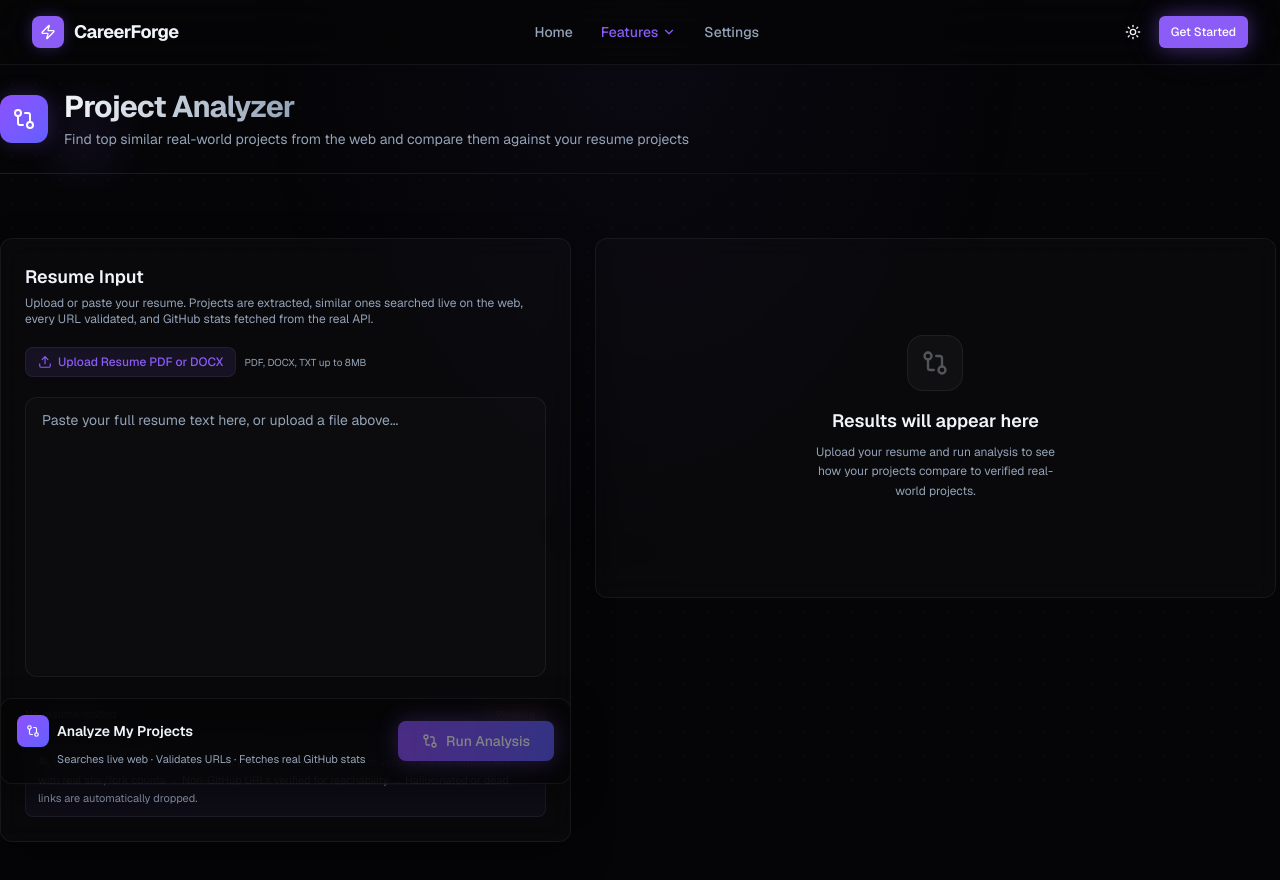
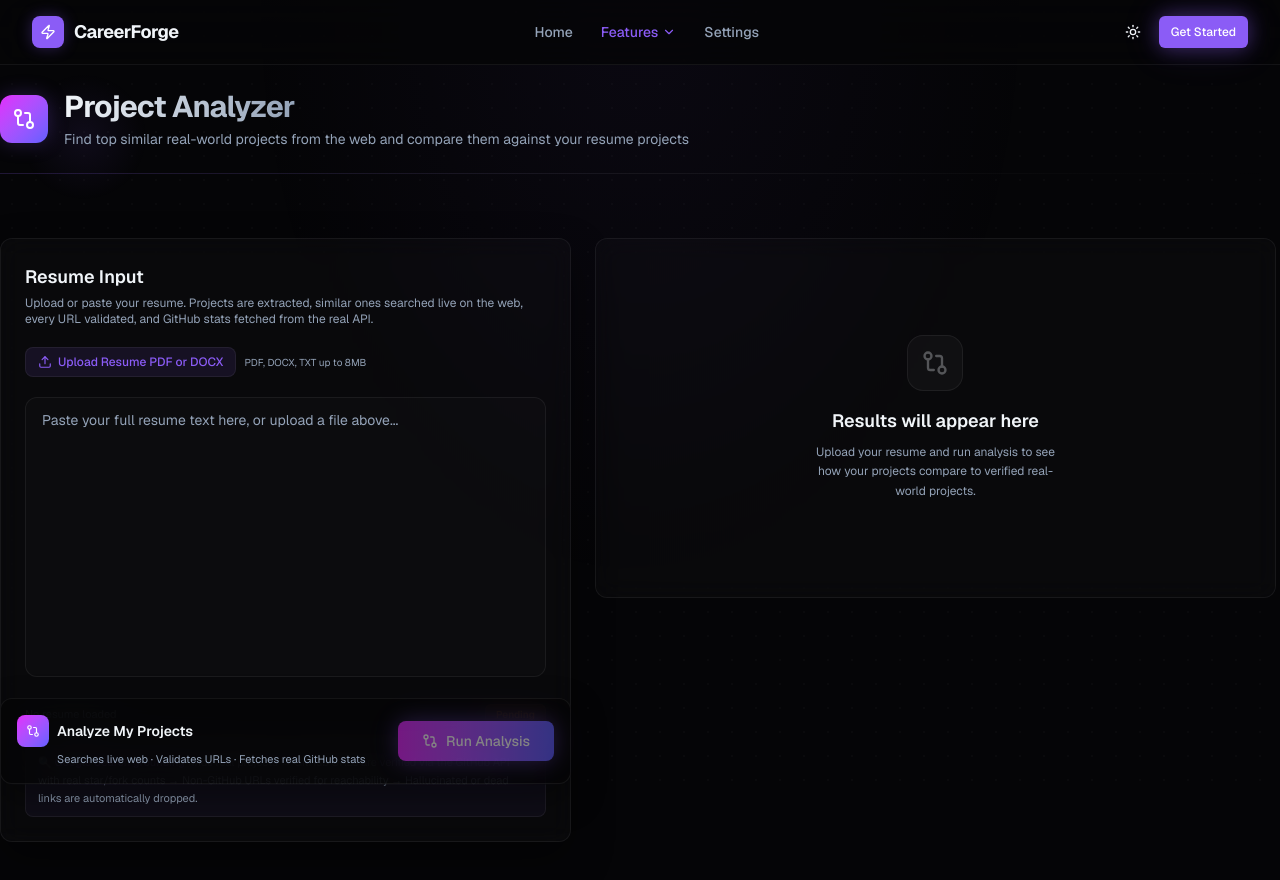
Before and after one commit to ayan70715/career_forge-ai, a Next.js app: page /project-analyse in a window 1280 px wide. Shown: the top 880 px of the page. Built offline with nearby package versions, Linux system fonts and the light colour scheme.

Commit message:
Update page.tsx

```diff
--- a/src/app/project-analyse/page.tsx
+++ b/src/app/project-analyse/page.tsx
@@ -381,7 +381,7 @@ Uniqueness score guide:
         icon={GitCompare}
         title="Project Analyzer"
         subtitle="Find top similar real-world projects from the web and compare them against your resume projects"
-        gradient="from-violet-500 to-indigo-500"
+        gradient="from-fuchsia-500 to-indigo-500"
       />
 
       {error && (
@@ -471,7 +471,7 @@ Uniqueness score guide:
                 <div className="flex flex-col gap-3 sm:flex-row sm:items-center sm:justify-between">
                   <div>
                     <div className="text-sm font-semibold flex items-center gap-2">
-                      <div className="h-8 w-8 rounded-lg bg-linear-to-br from-violet-500 to-indigo-500 flex items-center justify-center">
+                      <div className="h-8 w-8 rounded-lg bg-linear-to-br from-fuchsia-500 to-indigo-500 flex items-center justify-center">
                         <GitCompare className="h-3.5 w-3.5 text-white" />
                       </div>
                       Analyze My Projects
@@ -484,7 +484,7 @@ Uniqueness score guide:
                     onClick={analyze}
                     disabled={loading || extracting || !resumeReady}
                     variant="glow"
-                    className="gap-2 px-6 py-5 text-sm bg-linear-to-r from-violet-500 to-indigo-500 hover:from-violet-600 hover:to-indigo-600 w-full sm:w-auto"
+                    className="gap-2 px-6 py-5 text-sm bg-linear-to-r from-fuchsia-500 to-indigo-500 hover:from-violet-600 hover:to-indigo-600 w-full sm:w-auto"
                   >
                     {loading ? (
                       <><Loader2 className="h-4 w-4 animate-spin" /> Analyzing...</>
```
